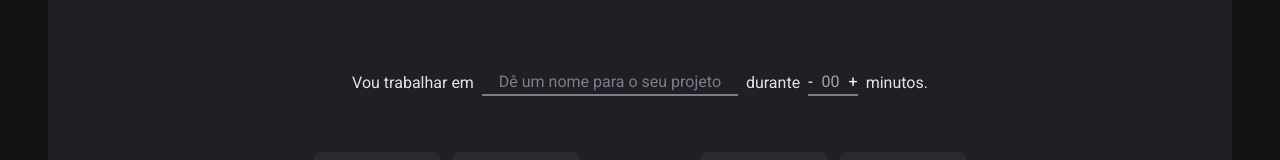
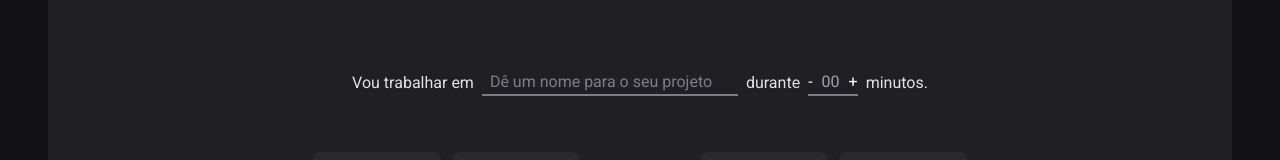
Before and after one commit to luksquitos/ignite-timer, a React (Vite) app: page / in a window 1280 px wide. Shown: the part 121-281 px from the top of the page. Built offline with nearby package versions, Linux system fonts and the light colour scheme.

Commit message:
fix: input de texto estava centralizado

```diff
--- a/src/components/Input.tsx
+++ b/src/components/Input.tsx
@@ -10,7 +10,7 @@ export function Input({registerProperty}: InputProps){
     <div className="flex justify-center items-center gap-2">
       <p>Vou trabalhar em</p>
       <input
-        className="flex justify-center text-center bg-transparent w-64 text-gray7 px-2 border-b-2 border-b-gray4 placeholder:text-gray4 focus:outline-none focus:border-b-gray7 "
+        className="bg-transparent w-64 text-gray7 px-2 border-b-2 border-b-gray4 placeholder:text-gray4 focus:outline-none focus:border-b-gray7 "
         placeholder="Dê um nome para o seu projeto"
         list="task-list"
         {...registerProperty("task")}
```
